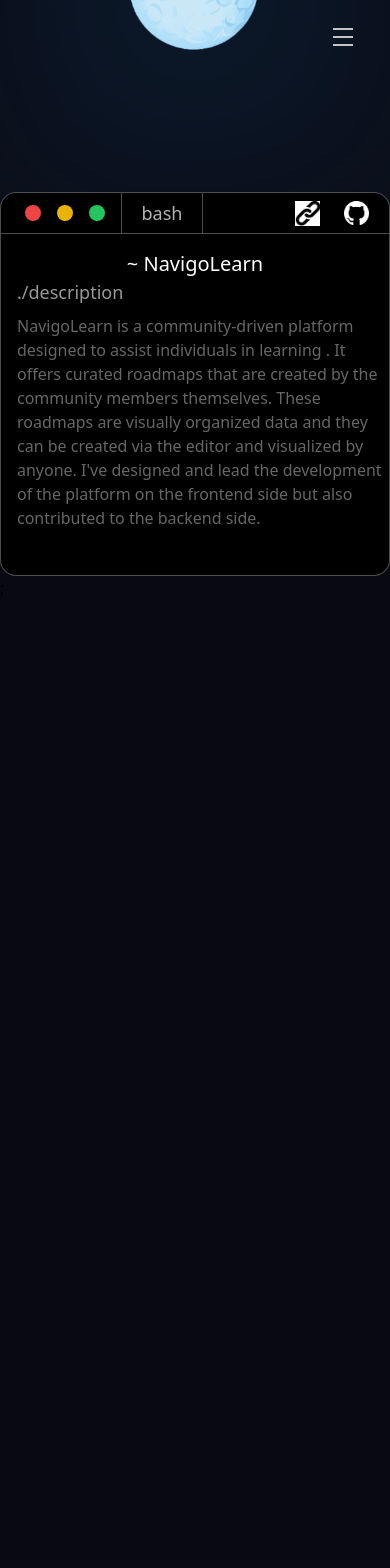
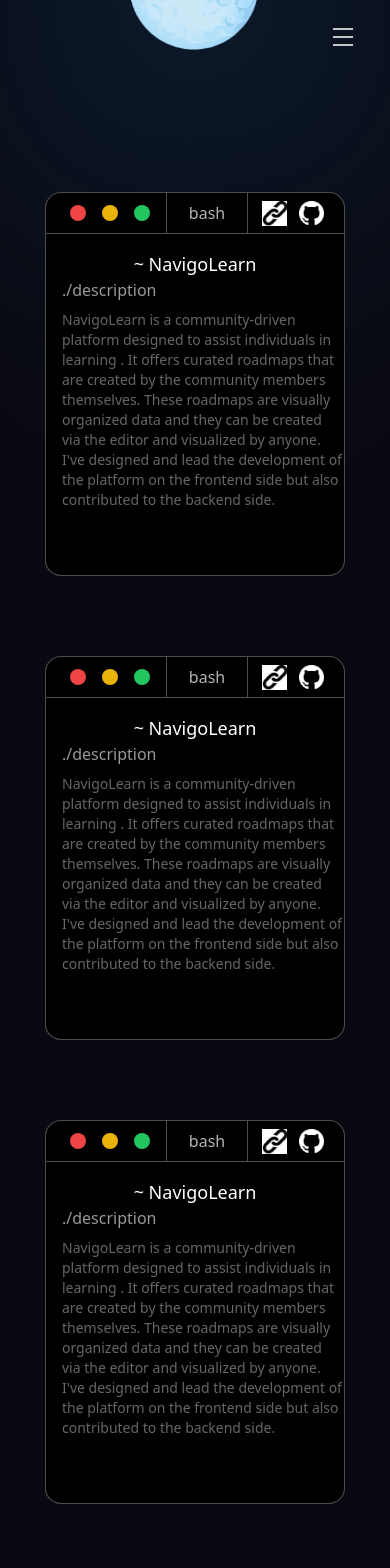
Before and after one commit to erupturatis/Personal-Website, a Next.js app: page /projects in a window 390 px wide. Shown: the top 1568 px of the page. Before the commit the page ends 844 px from the top, so only its background shows below. Built offline with nearby package versions, Linux system fonts and the light colour scheme.

Commit message:
(working)[finished mobile compatiblity adn fixed husky eyes on mobile]

```diff
--- a/src/components/home/ButtonsBottom.tsx
+++ b/src/components/home/ButtonsBottom.tsx
@@ -3,7 +3,11 @@ import Link from 'next/link';
 
 const ButtonsBottom = () => {
   return (
-    <div className={'mt-20 flex gap-10 justify-center '}>
+    <div
+      className={
+        'mt-20 flex flex-col items-center md:flex-row  gap-10 justify-center '
+      }
+    >
       <Link href={'/projects'}>
         <button
           className={
--- a/src/components/home/hero/HuskyRenderWrapper.tsx
+++ b/src/components/home/hero/HuskyRenderWrapper.tsx
@@ -25,9 +25,6 @@ const HuskyRenderWrapper = ({ width }: IHuskyRenderWrapperProps) => {
         ) : (
           <div>
             <Husky width={width} />
-            <div className='relative'>
-              <div id={'huskyScrollTop'} className='absolute top-0'></div>
-            </div>
           </div>
         )}
       </div>
--- a/src/components/home/skills/SkillCard.tsx
+++ b/src/components/home/skills/SkillCard.tsx
@@ -8,10 +8,10 @@ type ISkillCardProps = {
 const SkillCard = ({ src, type }: ISkillCardProps) => {
   const size =
     type === 'primary'
-      ? 'w-8 h-8 lg:w-32 lg:h-32'
+      ? 'w-12 h-12 lg:w-32 lg:h-32'
       : type === 'secondary'
-      ? 'w-24 h-24'
-      : 'w-16 h-16';
+      ? 'w-8 h-8 lg:w-24 lg:h-24'
+      : 'w-6 h-6 lg:w-16 lg:h-16';
 
   const hoverSize = 'hover:scale-110';
 
--- a/src/components/home/skills/Skills.tsx
+++ b/src/components/home/skills/Skills.tsx
@@ -58,7 +58,7 @@ const Skills = () => {
       <Head>
         <meta name='description' content='My skills section description' />
       </Head>
-      <section className={'mt-36 md:mt-72 mb-36'}>
+      <section className={'mt-36 md:mt-72 mb-6 md:mb-36'}>
         <h2
           className={`text-xl md:text-3xl text-white w-full text-center font-semibold ${montserrat.className}`}
         >
@@ -68,7 +68,7 @@ const Skills = () => {
           but are not limited to
         </div>
       </section>
-      <div className={'flex flex-col gap-10'}>
+      <div className={'flex flex-col gap-10 px-3'}>
         <SkillsGroup type={'primary'} srcArray={primarySkillsSrc} />
         <SkillsGroup type={'secondary'} srcArray={secondarySkillsSrc} />
         <SkillsGroup type={'tertiary'} srcArray={tertiarySkillsSrc} />
--- a/src/components/home/skills/SkillsGroup.tsx
+++ b/src/components/home/skills/SkillsGroup.tsx
@@ -7,13 +7,9 @@ type ISkillsGroupProps = {
 };
 
 const SkillsGroup = ({ type, srcArray }: ISkillsGroupProps) => {
-  const gap = type === 'primary' ? 'gap-10' : 'gap-5';
+  const gap = type === 'primary' ? 'gap-5 lg:gap-10' : 'gap-3 md:gap-5';
   return (
-    <div
-      className={
-        'w-full  border-2 border-white text-white flex justify-center ' + gap
-      }
-    >
+    <div className={'w-full  text-white flex flex-wrap justify-center ' + gap}>
       {srcArray.map((src, index) => {
         return <SkillCard src={src} type={type} />;
       })}
--- a/src/components/projects/BigProject.tsx
+++ b/src/components/projects/BigProject.tsx
@@ -30,16 +30,16 @@ const ConsoleNavbar = ({
         <div className={'w-4 h-4 rounded-full bg-green-500'} />
       </div>
       <div className={'h-10 w-[1px] bg-white bg-opacity-30 ml-4 '} />
-      <div
+      <h3
         className={
-          'text-lg text-white text-opacity-70  w-20 h-10 flex  justify-center items-center border-red-700'
+          'text-base md:text-lg text-white text-opacity-70  w-20 h-10 flex  justify-center items-center '
         }
       >
         bash
-      </div>
+      </h3>
 
       <div className={'h-10 w-[1px] bg-white bg-opacity-30  '} />
-      <div className={'absolute right-5    flex gap-6 '}>
+      <div className={'absolute right-5 flex gap-3 md:gap-6 '}>
         <a
           href={websiteUrl}
           className={'text-md text-white text-opacity-40 mt-2'}
@@ -74,14 +74,18 @@ const ConsoleBody = ({
   return (
     <a href={githubUrl}>
       <section className={'w-full relative flex-grow'}>
-        <h2 className={'w-full flex text-xl justify-center text-white mt-4'}>
+        <h2
+          className={
+            'w-full flex text-lg md:text-xl justify-center text-white mt-4'
+          }
+        >
           ~ {title}
         </h2>
         <section className={'ml-4'}>
-          <h3 className={'text-lg text-white text-opacity-60  '}>
+          <h3 className={'text-base lg:text-lg text-white text-opacity-60  '}>
             ./description
           </h3>
-          <h6 className={'text-md text-white text-opacity-40 mt-2'}>
+          <h6 className={'text-sm lg:text-md text-white text-opacity-40 mt-2'}>
             {description}
           </h6>
         </section>
@@ -94,7 +98,7 @@ const PhotoPreview = ({ pictureUrl }: { pictureUrl: string }) => {
   return (
     <div
       className={
-        ' opacity-0 transition-opacity duration-200 group-hover:opacity-100 '
+        ' opacity-0 transition-opacity duration-200 group-hover:opacity-100  '
       }
     >
       <Image
@@ -117,7 +121,7 @@ const BigProject = ({
   return (
     <article
       className={
-        'w-[550px] h-96 group border-[1px] border-white relative border-opacity-30 bg-black rounded-2xl flex flex-col'
+        ' w-[300px] lg:w-[550px] h-96 group border-[1px] border-white relative border-opacity-30 bg-black rounded-2xl flex flex-col'
       }
     >
       <ConsoleNavbar githubUrl={githubUrl} websiteUrl={websiteUrl} />
@@ -126,7 +130,7 @@ const BigProject = ({
         description={description}
         githubUrl={githubUrl}
       />
-      <section className={'absolute -bottom-56'}>
+      <section className={'absolute -bottom-56 hidden lg:block'}>
         <PhotoPreview pictureUrl={pictureUrl} />
       </section>
     </article>
--- a/src/components/projects/BigProjectsList.tsx
+++ b/src/components/projects/BigProjectsList.tsx
@@ -24,9 +24,65 @@ const BigProjectsList = () => {
       websiteUrl: 'https://www.google.com/',
       pictureUrl: '/winter-theme/blueice.jpg',
     },
+    {
+      title: 'NavigoLearn',
+      description: `
+        NavigoLearn is a community-driven platform designed to assist individuals in learning .
+        It offers curated roadmaps that are created by the community members themselves.
+        These roadmaps are visually organized data and they can be created via the editor and visualized by anyone.
+        I've designed and lead the development of the platform on the frontend side but also
+        contributed to the backend side.
+      `,
+      githubUrl: 'https://github.com/NavigoLearn',
+      websiteUrl: 'https://www.google.com/',
+      pictureUrl: '/winter-theme/blueice.jpg',
+    },
+    {
+      title: 'NavigoLearn',
+      description: `
+        NavigoLearn is a community-driven platform designed to assist individuals in learning .
+        It offers curated roadmaps that are created by the community members themselves.
+        These roadmaps are visually organized data and they can be created via the editor and visualized by anyone.
+        I've designed and lead the development of the platform on the frontend side but also
+        contributed to the backend side.
+      `,
+      githubUrl: 'https://github.com/NavigoLearn',
+      websiteUrl: 'https://www.google.com/',
+      pictureUrl: '/winter-theme/blueice.jpg',
+    },
+    {
+      title: 'NavigoLearn',
+      description: `
+        NavigoLearn is a community-driven platform designed to assist individuals in learning .
+        It offers curated roadmaps that are created by the community members themselves.
+        These roadmaps are visually organized data and they can be created via the editor and visualized by anyone.
+        I've designed and lead the development of the platform on the frontend side but also
+        contributed to the backend side.
+      `,
+      githubUrl: 'https://github.com/NavigoLearn',
+      websiteUrl: 'https://www.google.com/',
+      pictureUrl: '/winter-theme/blueice.jpg',
+    },
+    {
+      title: 'NavigoLearn',
+      description: `
+        NavigoLearn is a community-driven platform designed to assist individuals in learning .
+        It offers curated roadmaps that are created by the community members themselves.
+        These roadmaps are visually organized data and they can be created via the editor and visualized by anyone.
+        I've designed and lead the development of the platform on the frontend side but also
+        contributed to the backend side.
+      `,
+      githubUrl: 'https://github.com/NavigoLearn',
+      websiteUrl: 'https://www.google.com/',
+      pictureUrl: '/winter-theme/blueice.jpg',
+    },
   ];
   return (
-    <div className={'w-full flex gap-20 justify-center mt-48'}>
+    <div
+      className={
+        'w-full flex flex-wrap flex-col lg:flex-row gap-20 items-center justify-center mt-48'
+      }
+    >
       {bigProjectListL.map((project) => {
         return (
           <BigProject
--- a/src/pages/home/index.tsx
+++ b/src/pages/home/index.tsx
@@ -3,6 +3,7 @@ import Head from 'next/head';
 import Hero from '@components/home/hero/Hero';
 import Interests from '@components/home/interests/Interests';
 import Skills from '@components/home/skills/Skills';
+import ButtonsBottom from '@components/home/ButtonsBottom';
 
 export async function getStaticProps() {
   return { props: {} };
@@ -22,7 +23,7 @@ const Home = () => {
       <Hero />
       <Interests />
       <Skills />
-      {/*<ButtonsBottom />*/}
+      <ButtonsBottom />
     </>
   );
 };
--- a/src/typescript/husky/husky-script.tsx
+++ b/src/typescript/husky/husky-script.tsx
@@ -54,8 +54,11 @@ export class HuskyObject {
     }
   };
 
-  addEventListenerWithReference(eventListener: any) {
-    document.addEventListener('mousemove', eventListener);
+  addEventListenerWithReference(
+    eventListener: any,
+    param: 'mousemove' | 'scroll'
+  ) {
+    document.addEventListener(param, eventListener);
     this.params.addEvent(eventListener);
   }
 
@@ -73,7 +76,13 @@ export class HuskyObject {
     const targetCoordinatesFunction = scroll
       ? this.scrollCoordinatesUpdater
       : this.mouseCoordinatesUpdates;
-    this.addEventListenerWithReference(targetCoordinatesFunction);
+
+    const targetCoordinateListenerParam = scroll ? 'scroll' : 'mousemove';
+
+    this.addEventListenerWithReference(
+      targetCoordinatesFunction,
+      targetCoordinateListenerParam
+    );
     // starts the main animation loop
     this.startAnimation();
   };
```
Also changed, not shown: src/pages/contact/index.tsx (+8 -3 lines).
